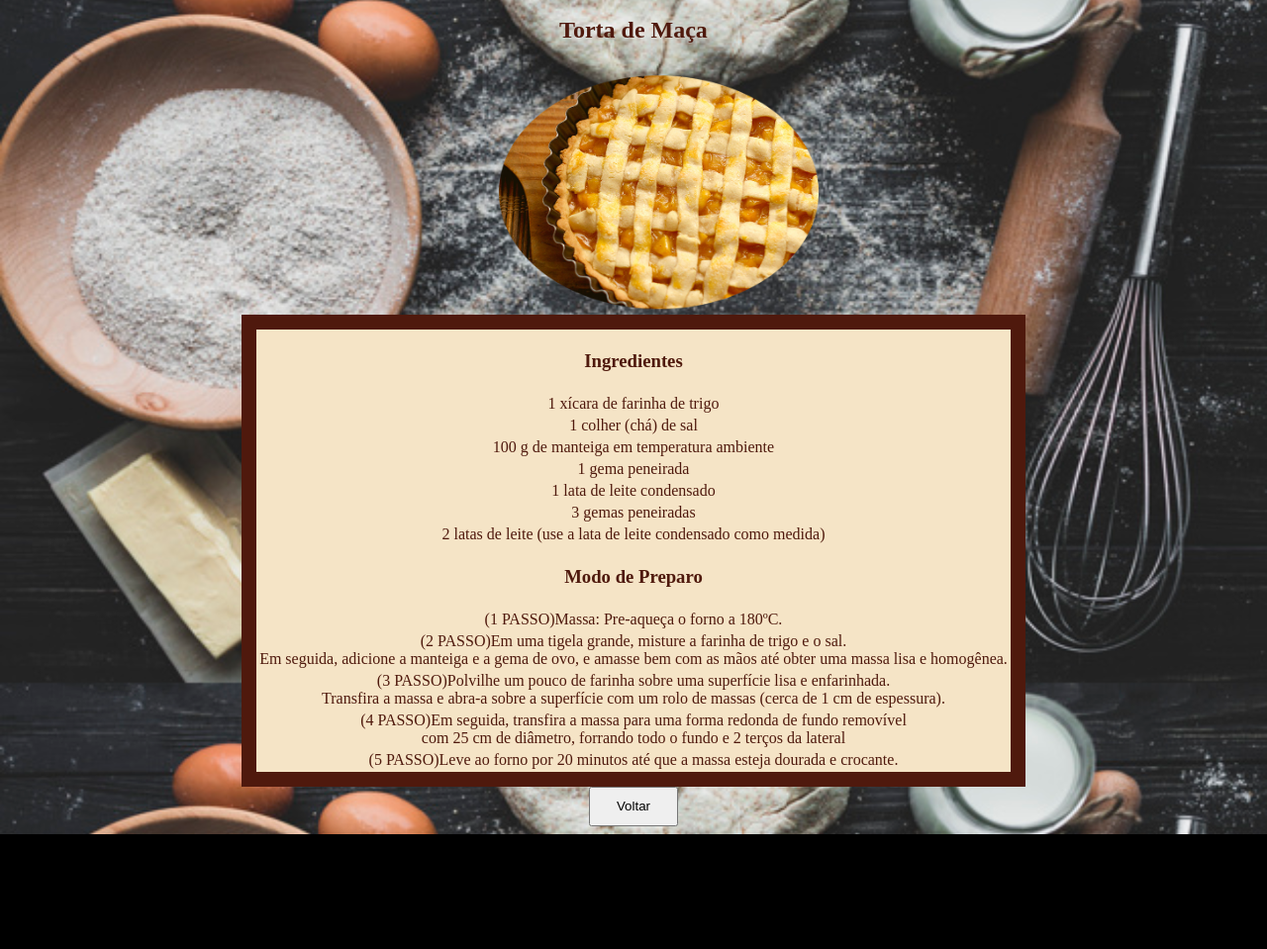
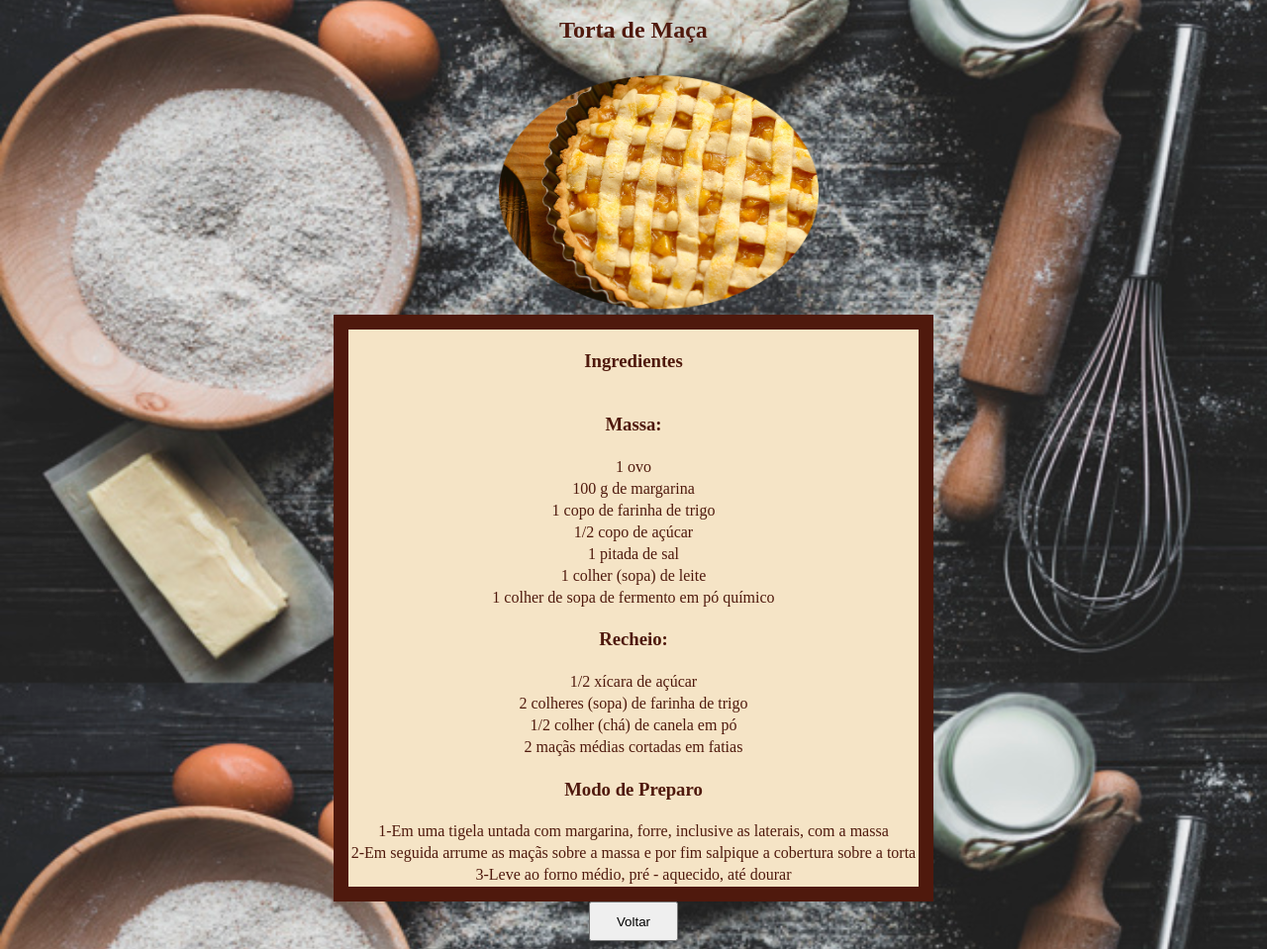
Before and after one commit to Feliplex/atvreceita, a plain HTML site: page Site2.html in a window 1280 px wide. Shown: the part 110-1069 px from the top of the page at 99% size. Before the commit the page ends 953 px from the top, so only its background shows below. Drawn offline with Linux system fonts and the light colour scheme.

Commit message:
comitada marota

```diff
--- a/Site2.html
+++ b/Site2.html
@@ -32,25 +32,45 @@
 		</thead>
 		<tbody align="center">
 			<tr>
-			<td>1 xícara de farinha de trigo</td>
+			<td><h3>Massa: </h3></td>
 
 		</tr>
-		<tr><td>1 colher (chá) de sal</td>
+		<tr><td>1 ovo</td>
 
 		</tr>
-		<tr><td>100 g de manteiga em temperatura ambiente</td>
+		<tr><td>100 g de margarina</td>
 
 		</tr>
-		<tr><td>1 gema peneirada</td>
+		<tr><td>1 copo de farinha de trigo</td>
 
 		</tr>
-		<tr><td>1 lata de leite condensado</td>
+		<tr><td>1/2 copo de açúcar</td>
 
 		</tr>
-		<tr><td>3 gemas peneiradas</td>
+		<tr><td>1 pitada de sal</td>
 
 		</tr>
-		<tr><td>2 latas de leite (use a lata de leite condensado como medida)</td>
+		<tr><td>1 colher (sopa) de leite</td>
+
+		</tr>
+		<tr><td>1 colher de sopa de fermento em pó químico</td>
+
+		</tr>
+		<tr><td><h3>Recheio:</h3></td>
+
+		 </tr>
+		<tr><td>1/2 xícara de açúcar</td>
+
+		</tr>
+		<tr><td>2 colheres (sopa) de farinha de trigo</td>
+
+		</tr>
+		<tr><td>1/2 colher (chá) de canela em pó</td>
+
+		</tr>
+		<tr><td>2 maçãs médias cortadas em fatias
+</td>
+
 		</tbody>
 
 
@@ -61,25 +81,16 @@
 		</thead>
 		<tbody align="center">
 			<tr>
-			<td>(1 PASSO)Massa: Pre-aqueça o forno a 180ºC.</td>
+			<td>1-Em uma tigela untada com margarina, forre, inclusive as laterais, com a massa</td>
 			</tr>
-		<tr><td>(2 PASSO)Em uma tigela grande, misture a farinha de trigo e o sal.</br>Em seguida, adicione a manteiga e a gema de ovo, e amasse bem com as mãos até obter uma massa lisa e homogênea.</td>
+		<tr><td>2-Em seguida arrume as maçãs sobre a massa e por fim salpique a cobertura sobre a torta</td>
 		</tr>
-		<tr><td>(3 PASSO)Polvilhe um pouco de farinha sobre uma superfície lisa e enfarinhada.</br>
-		Transfira a massa e abra-a sobre a superfície com um rolo de massas (cerca de 1 cm de espessura).</td>
-		</tr>
-		<tr><td>(4 PASSO)Em seguida, transfira a massa para uma forma redonda de fundo removível</br> com 25 cm de diâmetro, forrando todo o fundo e 2 terços da lateral</td>
-		</tr>
-
-		<tr><td>(5 PASSO)Leve ao forno por 20 minutos até que a massa esteja dourada e crocante.</td>
-		</tr>
-
+		<tr><td>3-Leve ao forno médio, pré - aquecido, até dourar</td>
 		</tbody>
 </table>
+		<a href="Site1.html">
+		<button style="width: 90px; height: 40px">Voltar</button> </a>
 </div>
-	<div align="center">
-	<input type="button" value="Voltar" style="width: 90px; height: 40px" onclick="history.go(-1)">
-	</div>
 
 </body>
 </html>
```
Also changed, not shown: Contato.html (+5 -3 lines), Site1.html (+1 -1 lines), Site3.html (+19 -14 lines), Suport.png (added), bac.jpg (deleted), contato.png (deleted), 2 other files.
